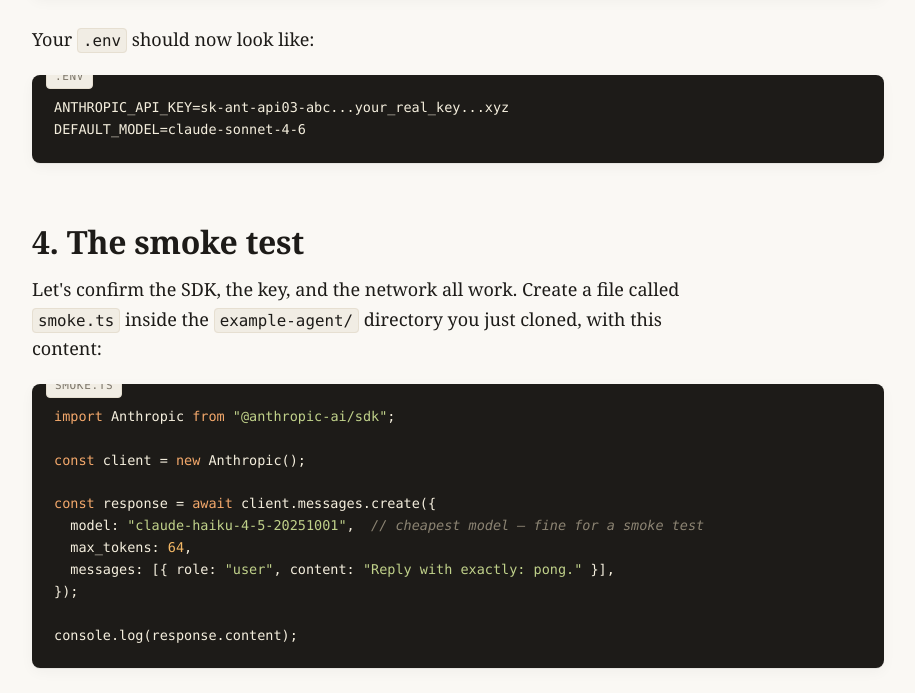
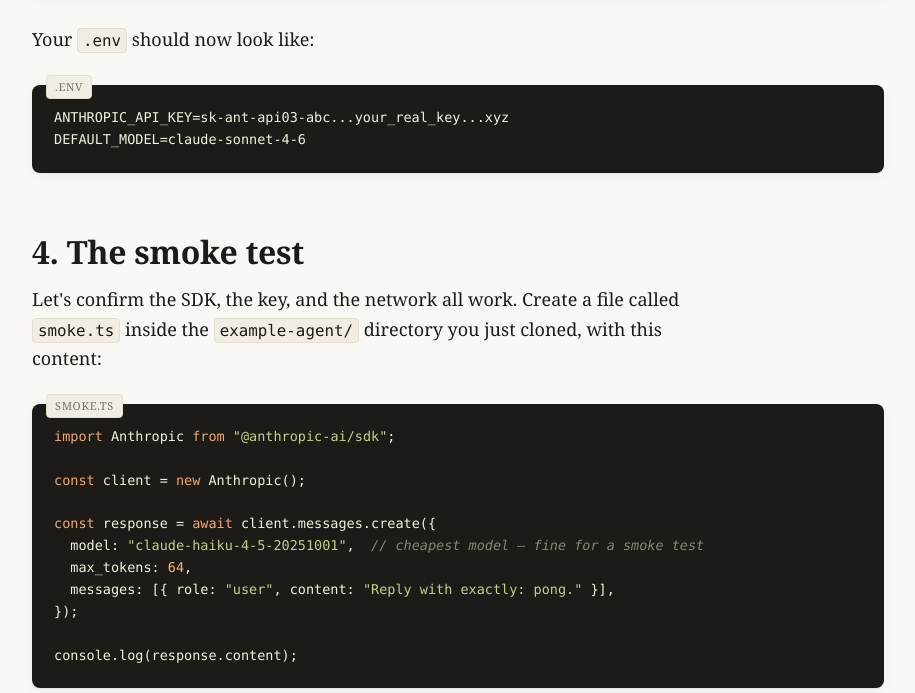
Before and after one commit to LeadPages/leadpage-creator-agent, a plain HTML site: page site/01-setup.html in a window 1280 px wide. Shown: the part 1911-2604 px from the top of the page, without its empty margins (312-1227 px from the left). Drawn offline with Linux system fonts and the light colour scheme.

Commit message:
Fix clipped filename labels on code blocks
The .filename badge was positioned absolute, top:-10px (sticking out above
the pre's top edge for a 'layered' look). But pre's overflow-x:auto forces
overflow-y:auto too, which clips the overhang.

Wrap each pre[data-file] in a .pre-wrap container; the wrapper is the
positioning context for the filename, and it has no overflow rules. The
filename now overhangs cleanly without being clipped.

```diff
--- a/site/assets/styles.css
+++ b/site/assets/styles.css
@@ -333,6 +333,15 @@ pre code {
   font-size: inherit;
 }
 
+.pre-wrap {
+  position: relative;
+  margin: 30px 0 28px;
+  max-width: 100%;
+}
+.pre-wrap pre {
+  margin: 0;
+}
+.pre-wrap .filename,
 pre .filename {
   position: absolute;
   top: -10px;
@@ -345,6 +354,7 @@ pre .filename {
   padding: 2px 8px;
   border: 1px solid var(--rule);
   border-radius: 4px;
+  z-index: 1;
 }
 
 pre .copy {
--- a/site/assets/tutorial.js
+++ b/site/assets/tutorial.js
@@ -131,14 +131,22 @@
     });
   }
 
-  // Heredoc-style filename label on pre blocks (data-file="path/x.ts" attr)
+  // Heredoc-style filename label on pre blocks (data-file="path/x.ts" attr).
+  // We wrap each pre in a .pre-wrap container so the filename can sit on top
+  // of the pre's border — putting it inside the <pre> gets clipped by the
+  // overflow-x:auto we need for horizontal code scroll.
   function attachFilenames() {
     document.querySelectorAll("pre[data-file]").forEach((pre) => {
-      if (pre.querySelector(".filename")) return;
+      const parent = pre.parentElement;
+      if (parent && parent.classList.contains("pre-wrap")) return;
+      const wrap = document.createElement("div");
+      wrap.className = "pre-wrap";
+      pre.parentNode.insertBefore(wrap, pre);
+      wrap.appendChild(pre);
       const fn = document.createElement("span");
       fn.className = "filename";
       fn.textContent = pre.dataset.file;
-      pre.appendChild(fn);
+      wrap.appendChild(fn);
     });
   }
 
```
